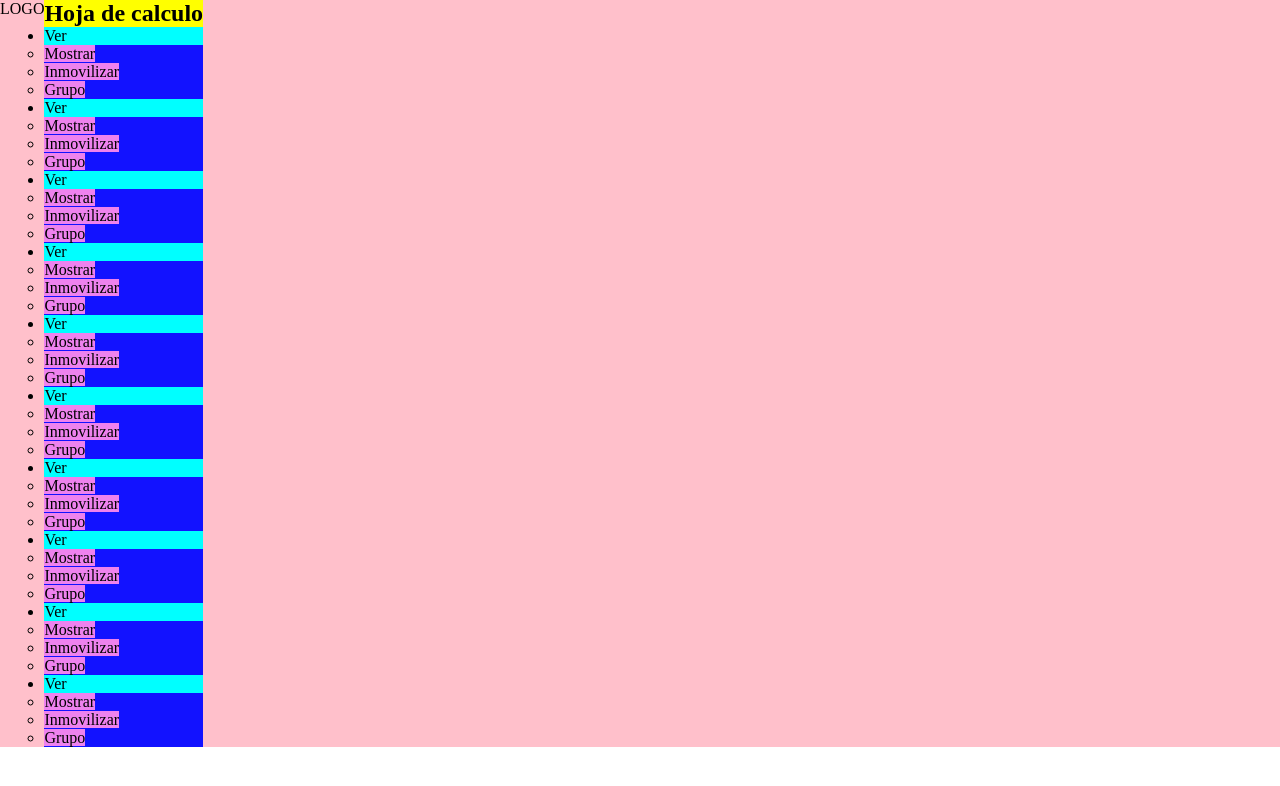
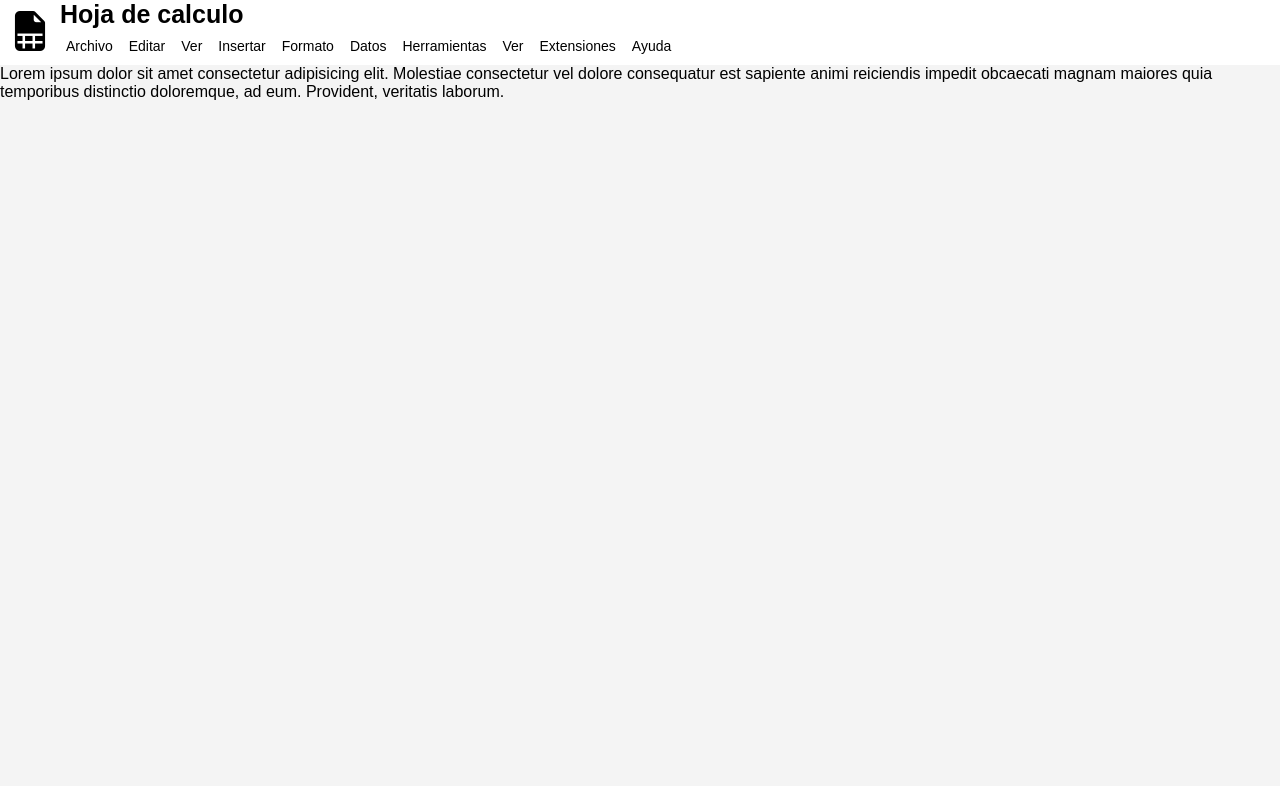
Before and after one commit to AkkeaX/Tareas-CX2, a plain HTML site: page Google sheets CINTA/index.html in a window 1280 px wide. Drawn offline with nearby package versions, Linux system fonts and the light colour scheme.

Commit message:
Add files via upload

```diff
--- a/Google sheets CINTA/index.html
+++ b/Google sheets CINTA/index.html
@@ -4,16 +4,29 @@
     <meta charset="UTF-8">
     <meta name="viewport" content="width=device-width, initial-scale=1.0">
     <link rel="stylesheet" href="./style.css">
-    <link rel="stylesheet" href="">
-    <title>Document</title>
+    <link rel="stylesheet" href="https://cdn.jsdelivr.net/npm/bootstrap-icons@1.11.3/font/bootstrap-icons.min.css">    <title>Document</title>
 </head>
 <body>
     <header>
-        <div id="logo">LOGO</div>
+        <div id="logo"><i id="loguito" class="bi bi-file-earmark-spreadsheet-fill"></i></div>
     <nav class="navbar"><h1>Hoja de calculo</h1>
         <ul class="menu">
             <li class="flist">
-                <p class="grupo">Ver</p>
+                <p class="grupo">Archivo</p>
+                <ul class="submenu">
+                    <li class="slist">
+                        <p class="subgrupo"><img class="minilogo" src="" alt=""><span class="clase">Mostrar</span><div class="subcuadro"></div></p>
+                    </li>
+                    <li class="slist">
+                        <p class="subgrupo"><img class="minilogo" src="" alt=""><span class="clase">Inmovilizar</span><div class="subcuadro"></div></p>
+                    </li class="slist">
+                    <li class="slist">
+                        <p class="subgrupo"><img class="minilogo" src="" alt=""><span class="clase">Grupo</span><div class="subcuadro"></div></p>
+                    </li>
+                </ul>
+              </li>
+              <li class="flist">
+                <p class="grupo">Editar</p>
                 <ul class="submenu">
                     <li class="slist">
                         <p class="subgrupo"><img class="minilogo" src="" alt=""><span class="clase">Mostrar</span><div class="subcuadro"></div></p>
@@ -41,7 +54,49 @@
                 </ul>
               </li>
               <li class="flist">
-                <p class="grupo">Ver</p>
+                <p class="grupo">Insertar</p>
+                <ul class="submenu">
+                    <li class="slist">
+                        <p class="subgrupo"><img class="minilogo" src="" alt=""><span class="clase">Mostrar</span><div class="subcuadro"></div></p>
+                    </li>
+                    <li class="slist">
+                        <p class="subgrupo"><img class="minilogo" src="" alt=""><span class="clase">Inmovilizar</span><div class="subcuadro"></div></p>
+                    </li class="slist">
+                    <li class="slist">
+                        <p class="subgrupo"><img class="minilogo" src="" alt=""><span class="clase">Grupo</span><div class="subcuadro"></div></p>
+                    </li>
+                </ul>
+              </li>
+              <li class="flist">
+                <p class="grupo">Formato</p>
+                <ul class="submenu">
+                    <li class="slist">
+                        <p class="subgrupo"><img class="minilogo" src="" alt=""><span class="clase">Mostrar</span><div class="subcuadro"></div></p>
+                    </li>
+                    <li class="slist">
+                        <p class="subgrupo"><img class="minilogo" src="" alt=""><span class="clase">Inmovilizar</span><div class="subcuadro"></div></p>
+                    </li class="slist">
+                    <li class="slist">
+                        <p class="subgrupo"><img class="minilogo" src="" alt=""><span class="clase">Grupo</span><div class="subcuadro"></div></p>
+                    </li>
+                </ul>
+              </li>
+              <li class="flist">
+                <p class="grupo">Datos</p>
+                <ul class="submenu">
+                    <li class="slist">
+                        <p class="subgrupo"><img class="minilogo" src="" alt=""><span class="clase">Mostrar</span><div class="subcuadro"></div></p>
+                    </li>
+                    <li class="slist">
+                        <p class="subgrupo"><img class="minilogo" src="" alt=""><span class="clase">Inmovilizar</span><div class="subcuadro"></div></p>
+                    </li class="slist">
+                    <li class="slist">
+                        <p class="subgrupo"><img class="minilogo" src="" alt=""><span class="clase">Grupo</span><div class="subcuadro"></div></p>
+                    </li>
+                </ul>
+              </li>
+              <li class="flist">
+                <p class="grupo">Herramientas</p>
                 <ul class="submenu">
                     <li class="slist">
                         <p class="subgrupo"><img class="minilogo" src="" alt=""><span class="clase">Mostrar</span><div class="subcuadro"></div></p>
@@ -69,7 +124,7 @@
                 </ul>
               </li>
               <li class="flist">
-                <p class="grupo">Ver</p>
+                <p class="grupo">Extensiones</p>
                 <ul class="submenu">
                     <li class="slist">
                         <p class="subgrupo"><img class="minilogo" src="" alt=""><span class="clase">Mostrar</span><div class="subcuadro"></div></p>
@@ -83,63 +138,7 @@
                 </ul>
               </li>
               <li class="flist">
-                <p class="grupo">Ver</p>
-                <ul class="submenu">
-                    <li class="slist">
-                        <p class="subgrupo"><img class="minilogo" src="" alt=""><span class="clase">Mostrar</span><div class="subcuadro"></div></p>
-                    </li>
-                    <li class="slist">
-                        <p class="subgrupo"><img class="minilogo" src="" alt=""><span class="clase">Inmovilizar</span><div class="subcuadro"></div></p>
-                    </li class="slist">
-                    <li class="slist">
-                        <p class="subgrupo"><img class="minilogo" src="" alt=""><span class="clase">Grupo</span><div class="subcuadro"></div></p>
-                    </li>
-                </ul>
-              </li>
-              <li class="flist">
-                <p class="grupo">Ver</p>
-                <ul class="submenu">
-                    <li class="slist">
-                        <p class="subgrupo"><img class="minilogo" src="" alt=""><span class="clase">Mostrar</span><div class="subcuadro"></div></p>
-                    </li>
-                    <li class="slist">
-                        <p class="subgrupo"><img class="minilogo" src="" alt=""><span class="clase">Inmovilizar</span><div class="subcuadro"></div></p>
-                    </li class="slist">
-                    <li class="slist">
-                        <p class="subgrupo"><img class="minilogo" src="" alt=""><span class="clase">Grupo</span><div class="subcuadro"></div></p>
-                    </li>
-                </ul>
-              </li>
-              <li class="flist">
-                <p class="grupo">Ver</p>
-                <ul class="submenu">
-                    <li class="slist">
-                        <p class="subgrupo"><img class="minilogo" src="" alt=""><span class="clase">Mostrar</span><div class="subcuadro"></div></p>
-                    </li>
-                    <li class="slist">
-                        <p class="subgrupo"><img class="minilogo" src="" alt=""><span class="clase">Inmovilizar</span><div class="subcuadro"></div></p>
-                    </li class="slist">
-                    <li class="slist">
-                        <p class="subgrupo"><img class="minilogo" src="" alt=""><span class="clase">Grupo</span><div class="subcuadro"></div></p>
-                    </li>
-                </ul>
-              </li>
-              <li class="flist">
-                <p class="grupo">Ver</p>
-                <ul class="submenu">
-                    <li class="slist">
-                        <p class="subgrupo"><img class="minilogo" src="" alt=""><span class="clase">Mostrar</span><div class="subcuadro"></div></p>
-                    </li>
-                    <li class="slist">
-                        <p class="subgrupo"><img class="minilogo" src="" alt=""><span class="clase">Inmovilizar</span><div class="subcuadro"></div></p>
-                    </li class="slist">
-                    <li class="slist">
-                        <p class="subgrupo"><img class="minilogo" src="" alt=""><span class="clase">Grupo</span><div class="subcuadro"></div></p>
-                    </li>
-                </ul>
-              </li>
-              <li class="flist">
-                <p class="grupo">Ver</p>
+                <p class="grupo">Ayuda</p>
                 <ul class="submenu">
                     <li class="slist">
                         <p class="subgrupo"><img class="minilogo" src="" alt=""><span class="clase">Mostrar</span><div class="subcuadro"></div></p>
@@ -155,5 +154,6 @@
         </ul>
     </nav>
     </header>
+    Lorem ipsum dolor sit amet consectetur adipisicing elit. Molestiae consectetur vel dolore consequatur est sapiente animi reiciendis impedit obcaecati magnam maiores quia temporibus distinctio doloremque, ad eum. Provident, veritatis laborum.
 </body>
 </html>
--- a/Google sheets CINTA/style.css
+++ b/Google sheets CINTA/style.css
@@ -1,61 +1,105 @@
-*{
+body {
+    font-family: 'Arial', sans-serif;
+    margin: 0;
+    padding: 0;
+    background-color: #f4f4f4;
+}
+
+header {
+    display: flex;
+    background-color: #ffffff;
+}
+
+.navbar {
+    padding: 0px;
+}
+
+#logo {
+    padding: 10px;
+}
+
+#loguito{
+    font-size: 2.5rem;
+}
+
+h1 {
     padding: 0;
     margin: 0;
-    box-sizing: border-box;
+    font-size: 25px;
 }
 
-header{
-    background-color: pink;
+.menu {
+    list-style: none;
+    padding: 0;
+    margin: 0;
     display: flex;
 }
 
-.logo{background-color: green;
+.flist {
+    position: relative;
+    margin-right:  4px;
 }
 
-.navbar{
-    background-color: lime;
+.grupo {
+    font-size: 14px;
+    cursor: pointer;
+    padding: 4px 6px 4px 6px;
+    margin: 5px 0 0 0 ;
+    border-radius: 4px;
+    transition: background-color 0.3s;
 }
 
-h1{
+
+.grupo:hover {
+    background-color: #d0d0d0;
+}
+
+.submenu {
+    display: none;
+    position: absolute;
+    background-color: #ffffff;
+    box-shadow: 0 2px 5px rgba(0, 0, 0, 0.1);
+    list-style: none;
+    padding: 5px 0 5px 0;
+}
+
+
+.flist:hover .submenu {
+    display: block;
+    padding: 0px 1px 0px 1px;
+    margin: 0px;
+}
+
+.slist {
+    padding: 8px 0px 6px 0px;
+    cursor: pointer;
+    transition: background-color 0.3s;
+}
+
+.slist:hover {
+    background-color: #f0f0f0;
+}
+
+.minilogo {
+    width: 16px;
+    height: 16px;
+    margin-right: 8px;
     background-color: yellow;
 }
 
-ul{
-    background-color: purple;
+.clase {
+    background-color: violet;
+    font-size: 14px;
 }
 
-.menu{
-    background-color: rgb(86, 43, 226);
-}
-
-.flist{
-    background-color: brown;
-}
-
-.grupo {
-    background-color: cyan;
-}
-
-.submenu{
-    background-color: red;
-}
-
-.slist{
-    background-color: rgb(207, 255, 104);
+.subcuadro {
+    width: 10px;
+    height: 10px;
+    background-color: #007bff;
+    border-radius: 50%;
+    margin-left: 5px;
 }
 
 .subgrupo{
-    background-color: rgb(18, 18, 255);
+    display: flex;
 }
-
-.minilogo{
-    background-color: rgb(248, 248, 168);
-}
-
-.clase{
-    background-color: violet;
-}
-
-.subcuadro{
-    background-color: rgb(248, 248, 168);
-}
```
